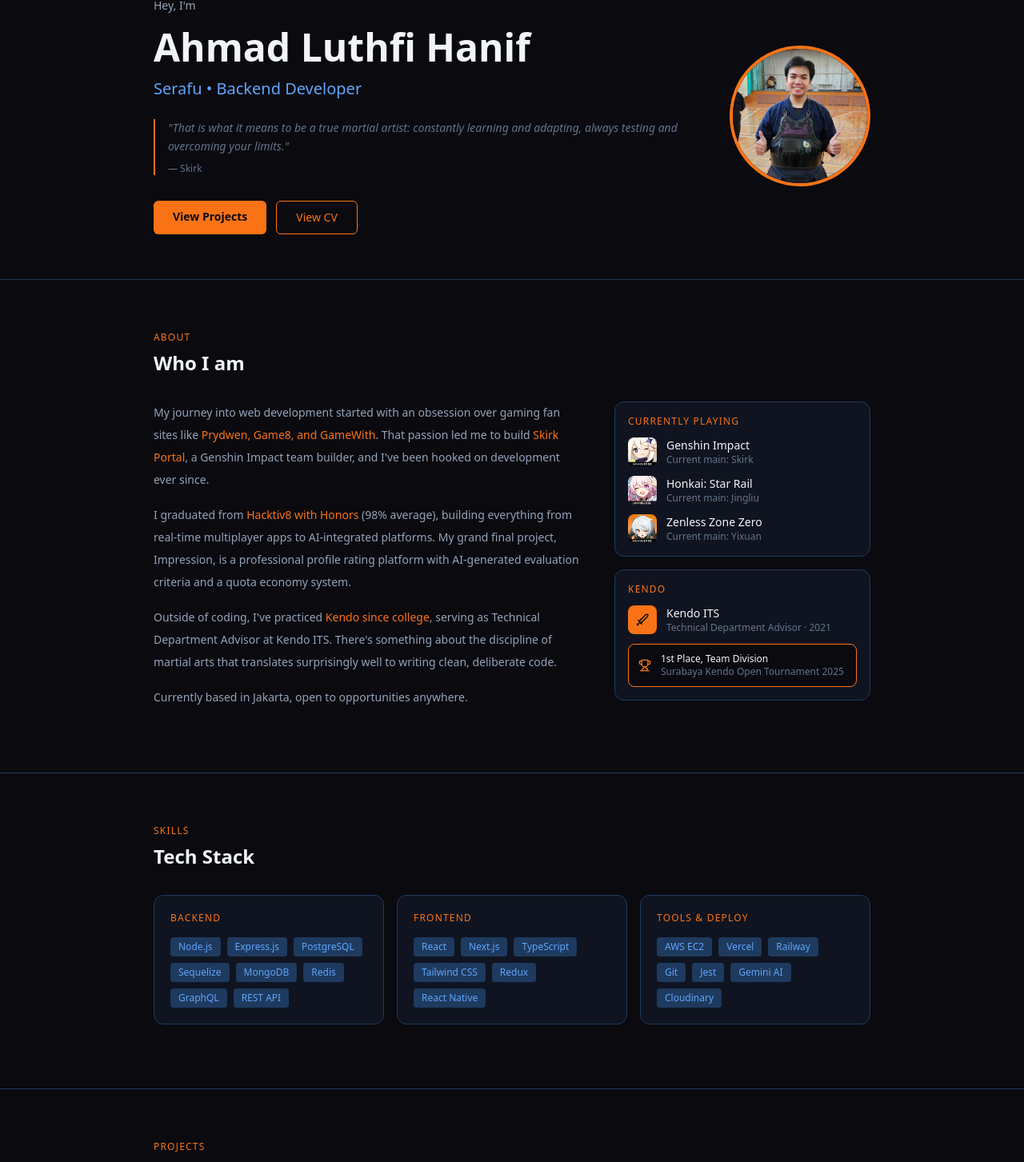
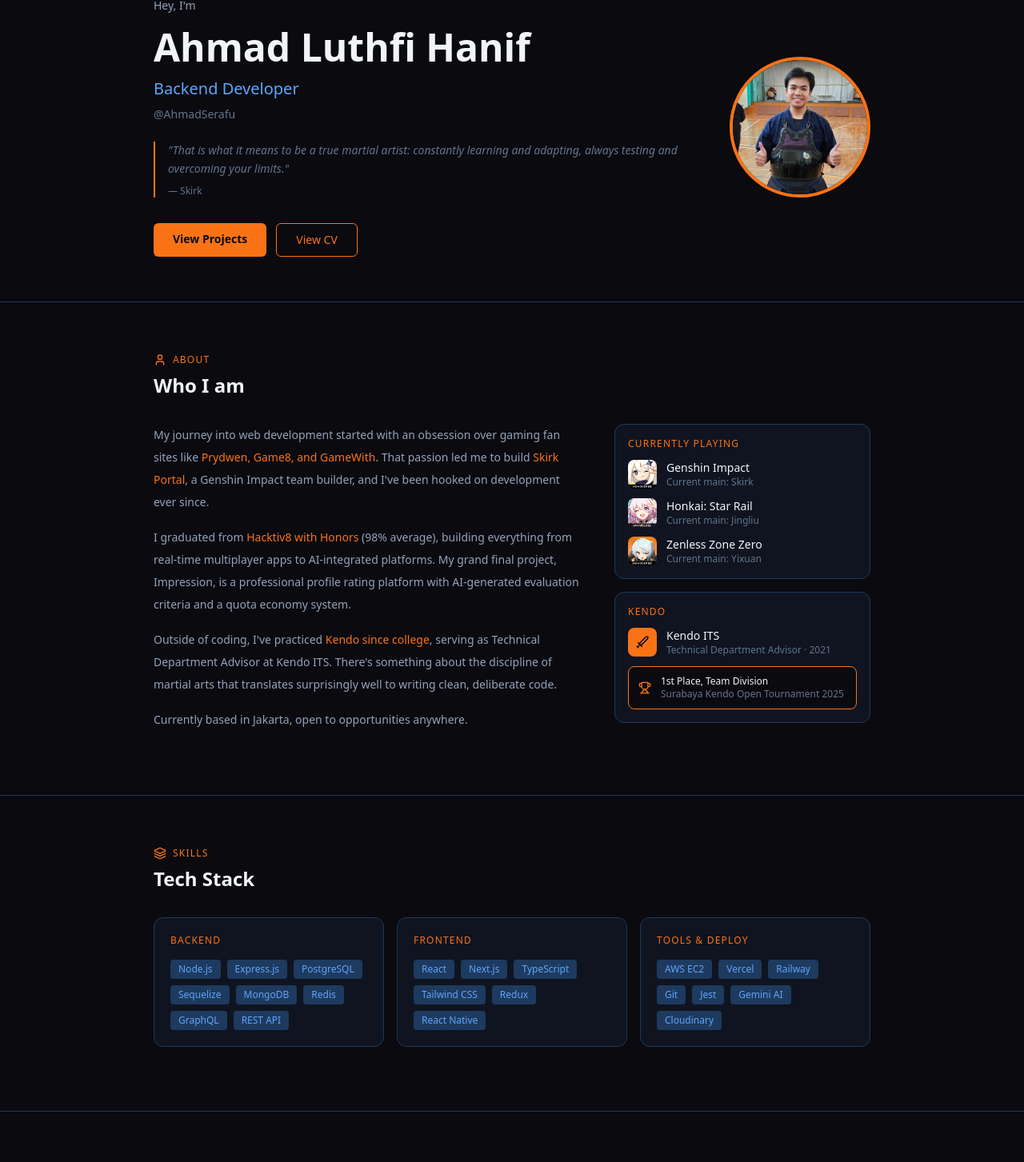
Before and after one commit to AhmadSerafu/personalfolio, a Next.js app in the folder src/: page / in a window 1280 px wide. Shown: the part 120-1573 px from the top of the page at 80% size. Built offline with nearby package versions, Linux system fonts and the light colour scheme.

Commit message:
feat: section icons, react-scroll, metadata update

```diff
--- a/src/app/layout.tsx
+++ b/src/app/layout.tsx
@@ -8,11 +8,11 @@
 });
 
 export const metadata: Metadata = {
-  title: "Ahmad Serafu",
+  title: "Ahmad Serafu | Backend Developer",
   description:
     "Backend-focused full-stack developer. Hacktiv8 Honors graduate. Building web apps with Node.js, Express, PostgreSQL, and Next.js.",
   openGraph: {
-    title: "Ahmad Serafu",
+    title: "Ahmad Serafu | Backend Developer",
     description:
       "Backend-focused full-stack developer. Hacktiv8 Honors graduate. Building web apps with Node.js, Express, PostgreSQL, and Next.js.",
     url: "https://ahmad-serafu.vercel.app",
@@ -29,7 +29,7 @@
   },
   twitter: {
     card: "summary_large_image",
-    title: "Personalfolio",
+    title: "Ahmad Serafu | Backend Developer",
     description:
       "Backend-focused full-stack developer. Hacktiv8 Honors graduate.",
     images: ["/og-image.png"],
--- a/src/components/About.tsx
+++ b/src/components/About.tsx
@@ -1,5 +1,5 @@
 import Image from "next/image";
-import { Sword, Trophy } from "lucide-react";
+import { Sword, Trophy, User } from "lucide-react";
 
 export default function About() {
   const games = [
@@ -26,9 +26,10 @@
       className="px-6 md:px-10 pt-16 pb-20 border-t border-navy"
     >
       <div className="max-w-4xl mx-auto">
-        <p className="text-orange text-xs uppercase tracking-widest mb-2">
-          About
-        </p>
+        <div className="flex items-center gap-2 mb-2">
+          <User size={16} className="text-orange" />
+          <p className="text-orange text-xs uppercase tracking-widest">About</p>
+        </div>
         <h2 className="text-2xl font-semibold text-text mb-8">Who I am</h2>
 
         <div className="grid grid-cols-1 md:grid-cols-[1fr_320px] gap-10">
--- a/src/components/Contact.tsx
+++ b/src/components/Contact.tsx
@@ -7,9 +7,12 @@
     <section id="contact" className="px-6 md:px-10 py-20 border-t border-navy">
       <div className="max-w-4xl mx-auto">
         <div className="bg-surface border border-navy rounded-xl p-8 md:p-12 text-center">
-          <p className="text-orange text-xs uppercase tracking-widest mb-3">
-            Contact
-          </p>
+          <div className="flex items-center justify-center gap-2 mb-3">
+            <Mail size={16} className="text-orange" />
+            <p className="text-orange text-xs uppercase tracking-widest">
+              Contact
+            </p>
+          </div>
           <h2 className="text-3xl font-bold text-text mb-4">
             Let's work together
           </h2>
--- a/src/components/Credentials.tsx
+++ b/src/components/Credentials.tsx
@@ -1,5 +1,5 @@
 import Image from "next/image";
-import { ExternalLink, FileText } from "lucide-react";
+import { ExternalLink, FileText, GraduationCap } from "lucide-react";
 import { education, certifications } from "@/lib/data";
 
 export default function Credentials() {
@@ -9,9 +9,12 @@
       className="px-6 md:px-10 pt-16 pb-20 border-t border-navy"
     >
       <div className="max-w-4xl mx-auto">
-        <p className="text-orange text-xs uppercase tracking-widest mb-2">
-          Credentials
-        </p>
+        <div className="flex items-center gap-2 mb-2">
+          <GraduationCap size={16} className="text-orange" />
+          <p className="text-orange text-xs uppercase tracking-widest">
+            Credentials
+          </p>
+        </div>
         <h2 className="text-2xl font-semibold text-text mb-8">
           Education & Certifications
         </h2>
--- a/src/components/Gallery.tsx
+++ b/src/components/Gallery.tsx
@@ -2,6 +2,7 @@
 
 import { useState } from "react";
 import Image from "next/image";
+import { Images } from "lucide-react";
 import Lightbox from "yet-another-react-lightbox";
 import "yet-another-react-lightbox/styles.css";
 
@@ -26,15 +27,17 @@
       className="px-6 md:px-10 pt-16 pb-20 border-t border-navy"
     >
       <div className="max-w-4xl mx-auto">
-        <p className="text-orange text-xs uppercase tracking-widest mb-2">
-          Gallery
-        </p>
+        <div className="flex items-center gap-2 mb-2">
+          <Images size={16} className="text-orange" />
+          <p className="text-orange text-xs uppercase tracking-widest">
+            Gallery
+          </p>
+        </div>
         <h2 className="text-2xl font-semibold text-text mb-8">
           Beyond the Code
         </h2>
 
         <div className="flex flex-col md:flex-row gap-3 md:h-120">
-          {/* Featured - kiri */}
           <div
             className="md:flex-2 h-64 md:h-auto rounded-xl overflow-hidden cursor-pointer group relative"
             onClick={() => {
@@ -51,7 +54,6 @@
             <div className="absolute inset-0 bg-black/0 group-hover:bg-black/20 transition-colors duration-300" />
           </div>
 
-          {/* Grid kecil - kanan */}
           <div className="flex-1 grid grid-cols-2 md:grid-cols-1 gap-3 md:grid-rows-4">
             {photos.slice(1).map((photo, i) => (
               <div
--- a/src/components/Hero.tsx
+++ b/src/components/Hero.tsx
@@ -12,9 +12,8 @@
           <h1 className="text-4xl md:text-5xl font-bold text-text leading-tight mb-2">
             Ahmad Luthfi Hanif
           </h1>
-          <p className="text-xl text-blue font-light mb-6">
-            Serafu • Backend Developer
-          </p>
+          <p className="text-xl text-blue font-light mb-2">Backend Developer</p>
+          <p className="text-subtle text-sm mb-6">@AhmadSerafu</p>
 
           <blockquote className="border-l-2 border-orange pl-4 mb-8 text-left">
             <p className="text-subtle text-sm italic leading-relaxed">
--- a/src/components/Projects.tsx
+++ b/src/components/Projects.tsx
@@ -1,5 +1,5 @@
 import Image from "next/image";
-import { ExternalLink } from "lucide-react";
+import { ExternalLink, FolderGit2 } from "lucide-react";
 import { FaGithub } from "react-icons/fa";
 import { projects } from "@/lib/data";
 
@@ -10,9 +10,12 @@
       className="px-6 md:px-10 pt-16 pb-20 border-t border-navy"
     >
       <div className="max-w-4xl mx-auto">
-        <p className="text-orange text-xs uppercase tracking-widest mb-2">
-          Projects
-        </p>
+        <div className="flex items-center gap-2 mb-2">
+          <FolderGit2 size={16} className="text-orange" />
+          <p className="text-orange text-xs uppercase tracking-widest">
+            Projects
+          </p>
+        </div>
         <h2 className="text-2xl font-semibold text-text mb-8">
           What I've Built
         </h2>
@@ -30,7 +33,7 @@
                   src={project.image}
                   alt={project.title}
                   width={600}
-                  height={192}
+                  height={208}
                   className={`w-full h-full ${project.title === "Strings" ? "object-contain" : "object-cover object-top"}`}
                 />
               </div>
@@ -46,11 +49,9 @@
                     </span>
                   )}
                 </div>
-
                 <p className="text-subtle text-xs leading-relaxed mb-4 flex-1">
                   {project.description}
                 </p>
-
                 <div className="flex flex-wrap gap-1.5 mb-4">
                   {project.tags.map((tag) => (
                     <span
@@ -61,7 +62,6 @@
                     </span>
                   ))}
                 </div>
-
                 <div className="flex gap-4">
                   {project.live && (
                     <a
--- a/src/components/Skills.tsx
+++ b/src/components/Skills.tsx
@@ -1,3 +1,4 @@
+import { Layers } from "lucide-react";
 import { skills } from "@/lib/data";
 
 export default function Skills() {
@@ -7,9 +8,12 @@
       className="px-6 md:px-10 pt-16 pb-20 border-t border-navy"
     >
       <div className="max-w-4xl mx-auto">
-        <p className="text-orange text-xs uppercase tracking-widest mb-2">
-          Skills
-        </p>
+        <div className="flex items-center gap-2 mb-2">
+          <Layers size={16} className="text-orange" />
+          <p className="text-orange text-xs uppercase tracking-widest">
+            Skills
+          </p>
+        </div>
         <h2 className="text-2xl font-semibold text-text mb-8">Tech Stack</h2>
 
         <div className="grid grid-cols-1 md:grid-cols-3 gap-4">
```
Also changed, not shown: 1 other file (tests, documents, lock files or other folders).
